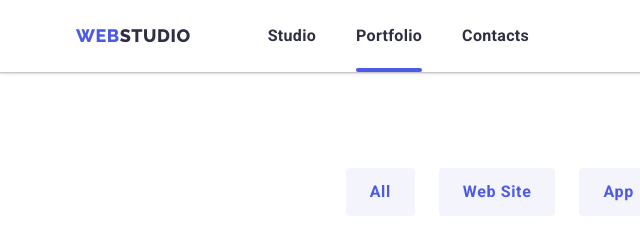
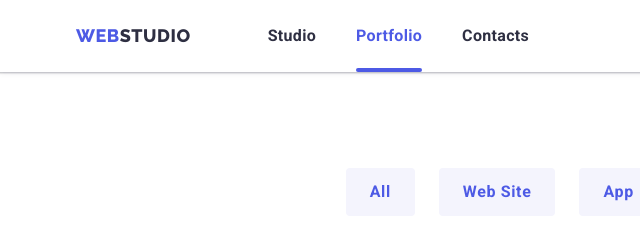
Before and after one commit to AlexTkachenkoFullstack/goit-markup-hw-05, a plain HTML site: page portfolio.html in a window 1280 px wide. Shown: the top 240 px of the page, 0-640 px from the left. Drawn offline with nearby package versions, Linux system fonts and the light colour scheme.

Commit message:
Corrected mistakes
Added color for current page
Added shadow for modal buttom
Added transition for box-shadow on Portfolio

```diff
--- a/css/styles.css
+++ b/css/styles.css
@@ -73,9 +73,11 @@ img{
   display: block;
 }
 
-.current-page{
+header .link.current-page{
   position:relative;
   display: inline-block;
+
+  color: var(--accent);
 }
 
 .current-page::after{
@@ -347,6 +349,7 @@ box-shadow: 0px 1px 1px rgba(0, 0, 0, 0.14), 0px 1px 3px rgba(0, 0, 0, 0.12), 0p
   display: flex;
   align-items: center;
   justify-content: center;
+  cursor: pointer;
 
   width: 24px;
   height: 24px;
@@ -580,7 +583,7 @@ border-color: var(--accent);
   display: flex;
   align-items: center;
   text-align: center;
-  transition: background-color var(--main-transition), color var(--main-transition);
+  transition: background-color var(--main-transition), color var(--main-transition), box-shadow var(--main-transition);
 
   background-color: var(--team-background-color);
   color: var(--accent);
@@ -593,6 +596,7 @@ border-color: var(--accent);
   line-height: var(--primary-line-height);
   letter-spacing: 0.04em;
   cursor: pointer;
+  box-shadow: none;
 }
 
 .button:hover,
```
